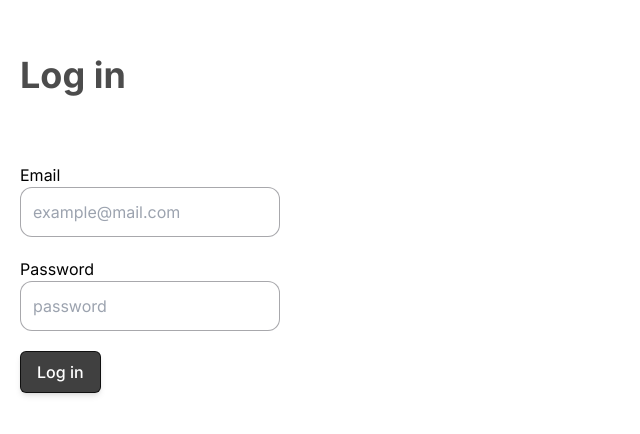
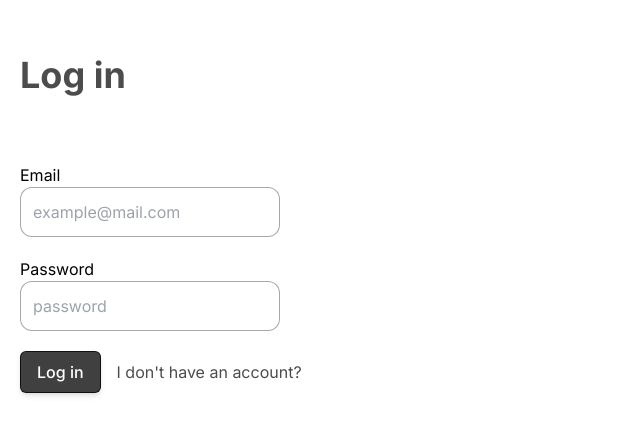
Before and after one commit to mmesomasaint/Leekstra, a Next.js app: page /planner/auth/login in a window 1280 px wide. Shown: the part 264-698 px from the top of the page, without its empty margins (0-640 px from the left). Built offline with nearby package versions, Linux system fonts and the light colour scheme; no server answers.

Commit message:
Feat: Add the option: don't have an acct for planner reg

```diff
--- a/app/planner/auth/login/page.tsx
+++ b/app/planner/auth/login/page.tsx
@@ -4,6 +4,7 @@ import { useState, FormEvent } from 'react'
 import { useRouter } from 'next/navigation'
 import Button from '@/components/button'
 import logIn from '@/lib/auth/planner/login'
+import Link from 'next/link'
 
 function Page() {
   const [email, setEmail] = useState('')
@@ -56,9 +57,16 @@ function Page() {
               className='border border-zinc-600/50 rounded-xl p-3 focus:outline-blue-500/50'
             />
           </label>
+          <div className='flex justify-start items-center gap-4'>
           <Button type='submit' reg primary>
             Log in
           </Button>
+            <Link href='/planner/auth/register'>
+              <p className='hover:underline hover:underline-offset-4 text-black/70 hover:text-black'>
+                I don't have an account?
+              </p>
+            </Link>
+          </div>
         </form>
       </div>
       <div className='grow h-full scale-125 rotate-45 origin-top-left overflow-hidden'>
```
